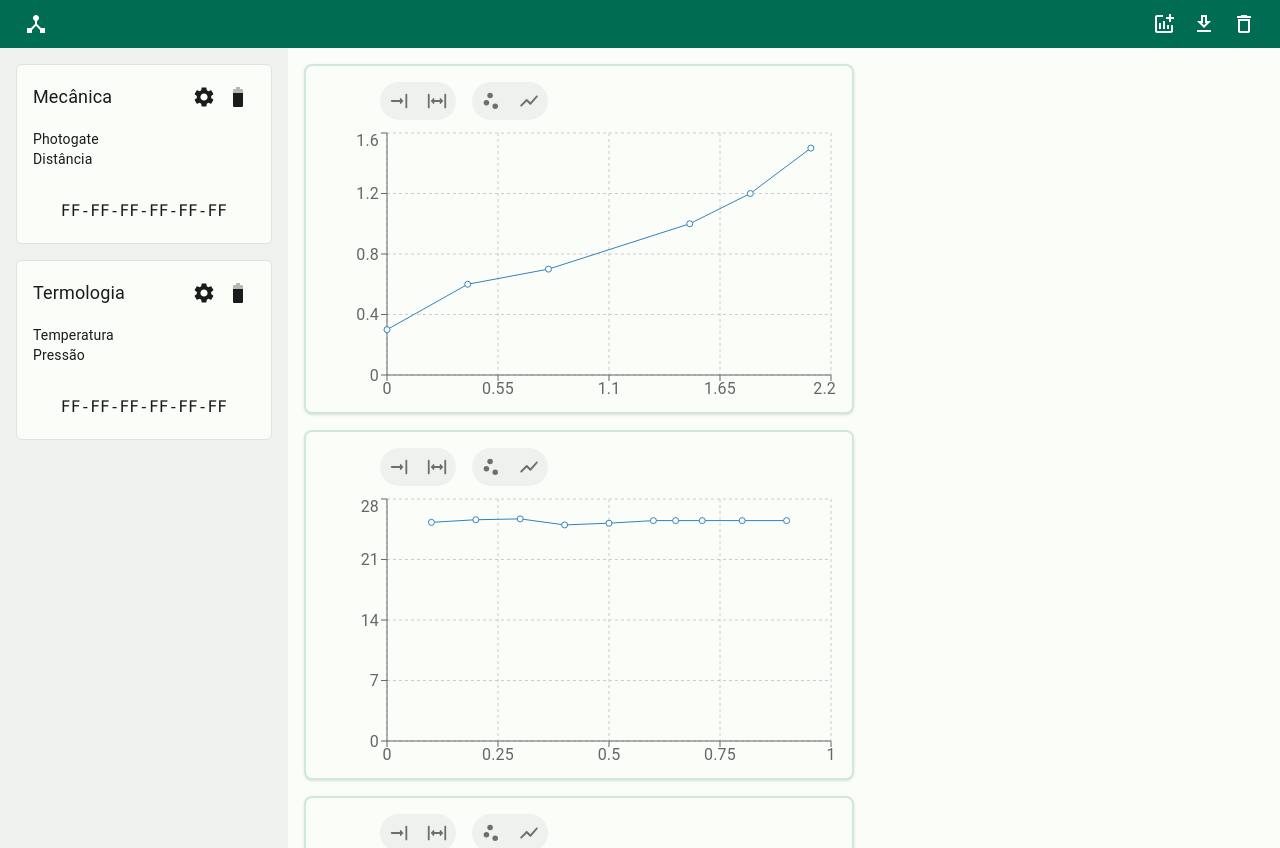
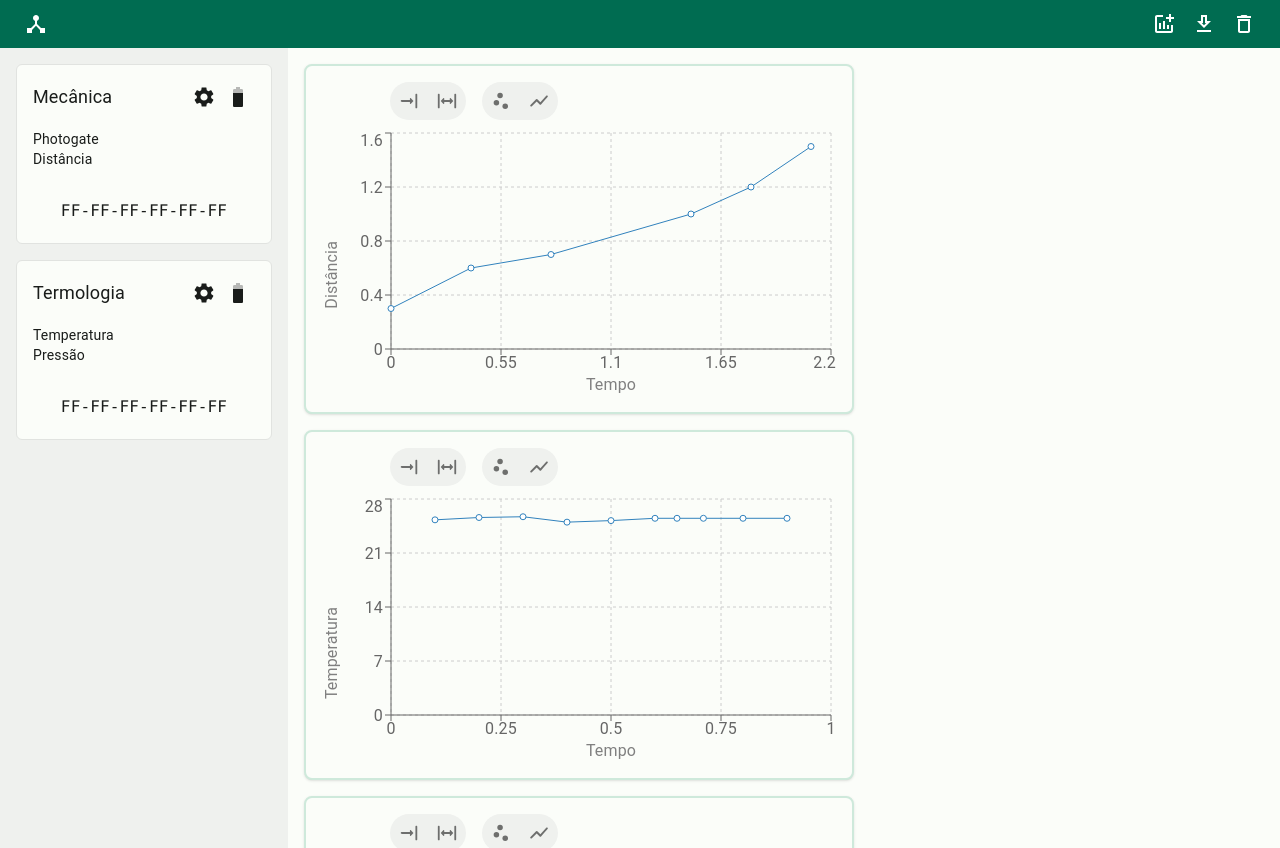
Before and after one commit to renanrms/FTR-Lab-Desktop, a React (Vite) app in the folder src/renderer/: page / in a window 1280 px wide. Built offline with nearby package versions, Linux system fonts and the light colour scheme.

Commit message:
Adiciona labels e melhora posicionamento do gráfico.

```diff
--- a/src/renderer/src/features/chart/components/Chart.tsx
+++ b/src/renderer/src/features/chart/components/Chart.tsx
@@ -5,6 +5,7 @@ import ShowChartRoundedIcon from '@mui/icons-material/ShowChartRounded'
 import IconButton from '@mui/material/IconButton'
 
 import {
+  Label,
   LineChart,
   Line,
   XAxis,
@@ -25,11 +26,11 @@ export function Chart(props: ChartPropType) {
   return (
     <div
       className={[
-        'p-4 pb-12 shadow border-2 border-secondary-90 bg-surface rounded-lg',
+        'p-4 pb-16 shadow border-2 border-secondary-90 bg-surface rounded-lg',
         props.className,
       ].join(' ')}
     >
-      <div className="mb-2 ml-[5%] pl-8 flex items-center">
+      <div className="mb-2 ml-[68px] flex items-center">
         <div className="rounded-full bg-neutral-95 flex items-center mr-4">
           <IconButton>
             <VerticalAlignBottomRoundedIcon
@@ -64,10 +65,23 @@ export function Chart(props: ChartPropType) {
         </div>
       </div>
       <ResponsiveContainer width="100%" height="100%" debounce={20}>
-        <LineChart width={200} height={200}>
+        <LineChart
+          width={200}
+          height={200}
+          margin={{ top: 5, right: 5, left: 9, bottom: 15 }}
+        >
           <CartesianGrid strokeDasharray="3 3" />
-          <XAxis dataKey={props.XAxis.key} type="number" />
-          <YAxis dataKey={props.YAxis.key} />
+          <XAxis dataKey={props.XAxis.key} type="number">
+            <Label value={props.XAxis.name} offset={0} position="bottom" />
+          </XAxis>
+          <YAxis dataKey={props.YAxis.key}>
+            <Label
+              value={props.YAxis.name}
+              angle={-90}
+              offset={0}
+              position="left"
+            />
+          </YAxis>
           <Tooltip />
           <Line
             dataKey={props.YAxis.key}
--- a/src/renderer/src/features/chart/components/ChartsArea.tsx
+++ b/src/renderer/src/features/chart/components/ChartsArea.tsx
@@ -53,7 +53,7 @@ export function ChartsArea() {
       <div className="max-w-7xl flex justify-between flex-wrap">
         {series.map((serie, index) => (
           <Chart
-            className="w-[280px] md:w-[420px] h-[300px] lg:w-[550px] lg:h-[350px] mt-4 ml-4"
+            className="w-[280px] md:w-[420px] h-[300px] lg:w-[550px] lg:h-[350px] mt-4 mx-4"
             XAxis={serie.XAxis}
             YAxis={serie.YAxis}
             data={serie.data}
```
